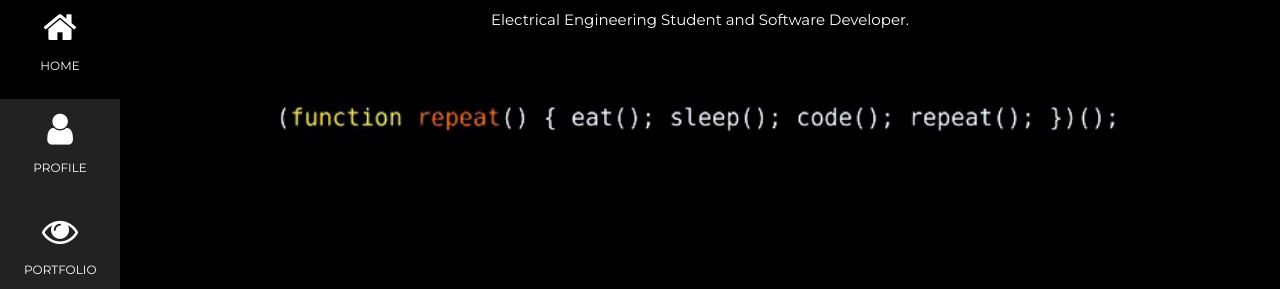
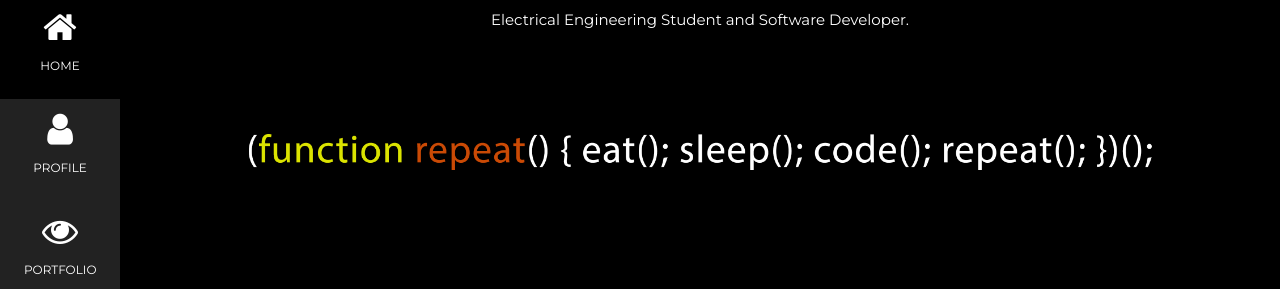
Before and after one commit to MannDP/MannDP.github.io, a plain HTML site: page index.html in a window 1280 px wide. Shown: the part 156-445 px from the top of the page. Drawn offline with nearby package versions, Linux system fonts and the light colour scheme.

Commit message:
new header

```diff
--- a/index.html
+++ b/index.html
@@ -71,7 +71,7 @@ body, h1,h2,h3,h4,h5,h6 {font-family: "Montserrat", sans-serif}
     <header class="w3-container w3-padding-32 w3-center w3-black" id="home">
       <h1 class="w3-jumbo"><span class="w3-hide-small">I'm</span> Mann Patel.</h1>
       <p>Electrical Engineering Student and Software Developer.</p>
-      <img src="images/eatsleepcode.jpg" alt="boy" class="w3-image" width="992/2" height="1108/2">
+      <img src="images/eatsleepcode.jpg.png" alt="boy" class="w3-image" width="992/2" height="1108/2">
     </header>
 
     <!-- About Section -->
```
Also changed, not shown: images/eatsleepcode.jpg.png (added).
